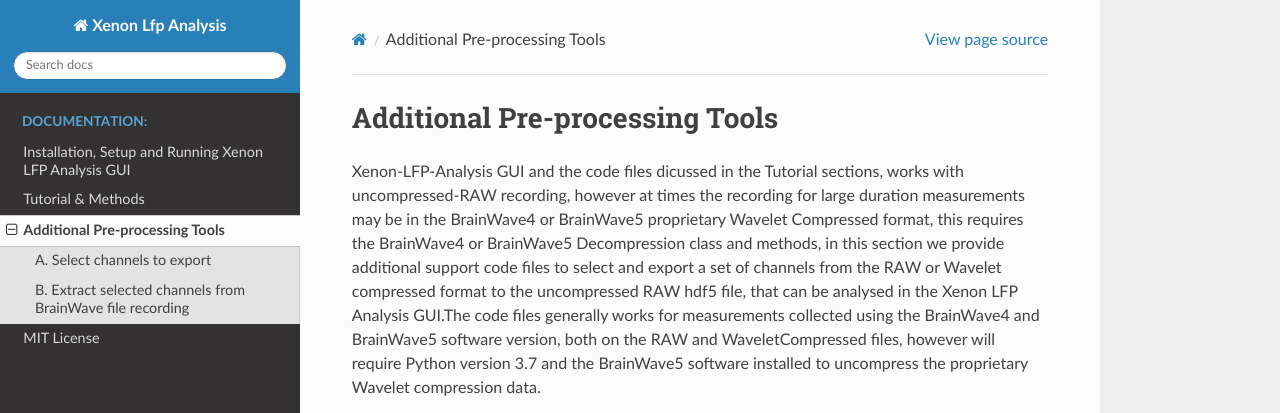
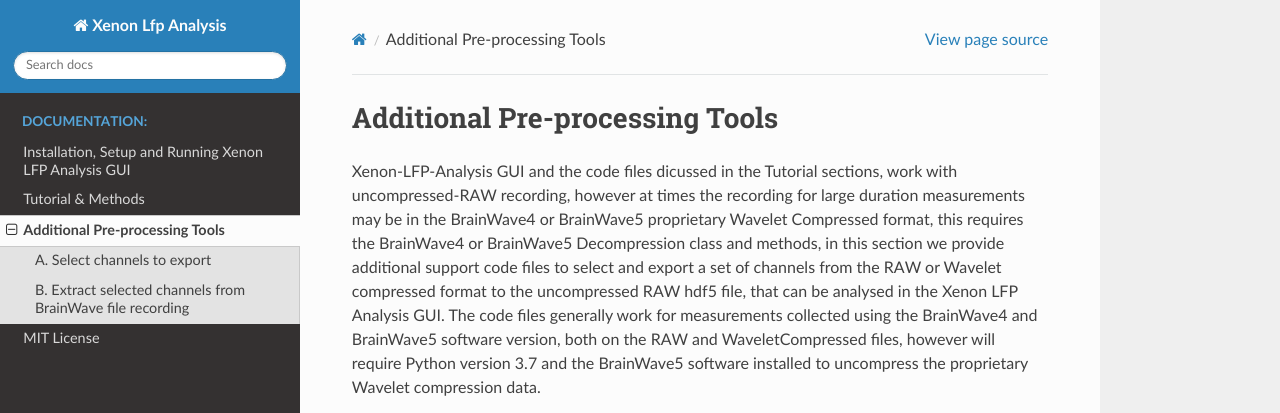
Before and after one commit to MicroBrew09/xenon-lfp-analysis, a Sphinx documentation site: the page built from docs/source/Code.rst, in a window 1280 px wide and 900 px high. Shown: the top 413 px of the window. Built offline with Sphinx 7.4.7 and the Read the Docs theme 2.0.0, drawn with Linux system fonts in a browser that asks for light colours; some of the changed text lies outside the part shown.

Commit message:
updated docs

```diff
--- a/docs/source/Code.rst
+++ b/docs/source/Code.rst
@@ -1,12 +1,12 @@
 Additional Pre-processing Tools
 ===============================
 
-Xenon-LFP-Analysis GUI and the code files dicussed in the Tutorial sections, works with uncompressed-RAW recording, \
+Xenon-LFP-Analysis GUI and the code files dicussed in the Tutorial sections, work with uncompressed-RAW recording, \
 however at times the recording for large duration measurements may be in the \
 BrainWave4 or BrainWave5 proprietary Wavelet Compressed format, this requires the BrainWave4 or BrainWave5 Decompression class and methods, \
 in this section we provide additional support code files to select and export a set of channels from the RAW or Wavelet compressed format to the uncompressed RAW hdf5 file, \
-that can be analysed in the Xenon LFP Analysis GUI.\
-The code files generally works for measurements collected using the BrainWave4 and BrainWave5 software version, both on the RAW and WaveletCompressed files, \
+that can be analysed in the Xenon LFP Analysis GUI. \
+The code files generally work for measurements collected using the BrainWave4 and BrainWave5 software version, both on the RAW and WaveletCompressed files, \
 however will require Python version 3.7 and the BrainWave5 software installed to uncompress the proprietary Wavelet compression data. \
 \
 
```
Also changed, not shown: other parts of docs/source/Code.rst (+3 -2 lines), 5 other files.
